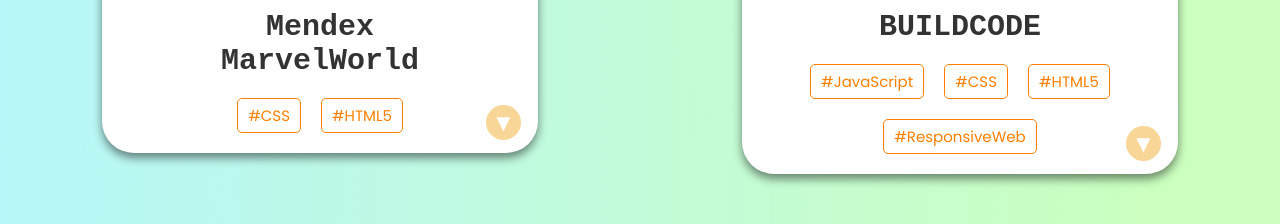
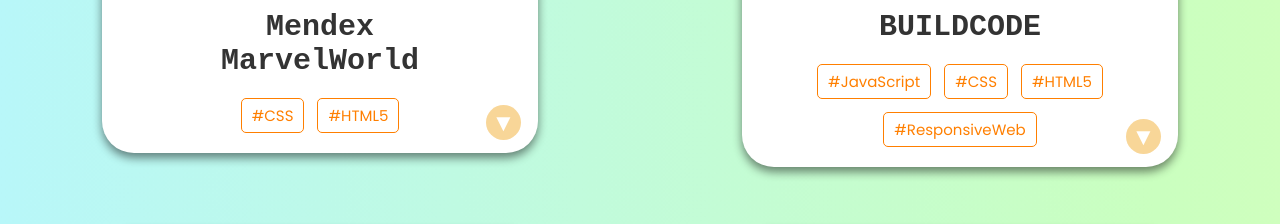
Before and after one commit to fxndx5/PORTFOLIO, a plain HTML site: page index.html in a window 1280 px wide. Shown: the part 5731-5955 px from the top of the page. Drawn offline with Linux system fonts and the light colour scheme.

Commit message:
Update portfolio-style.css

```diff
--- a/styles/portfolio-style.css
+++ b/styles/portfolio-style.css
@@ -122,8 +122,8 @@
 .tecnicas {
     display: flex;
     flex-wrap: wrap;
-    gap: 20px;
-    margin:20px 12px;
+    gap: 13px;
+    margin:20px 41px;
     justify-content: center; /* Centrado en móviles */
 }
 
```
